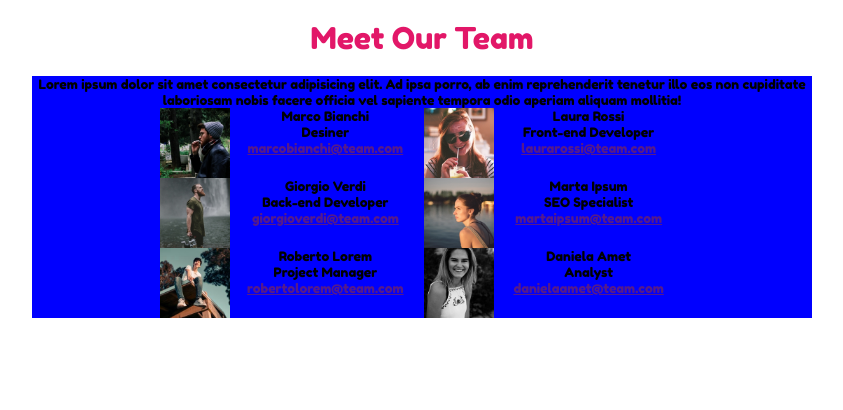
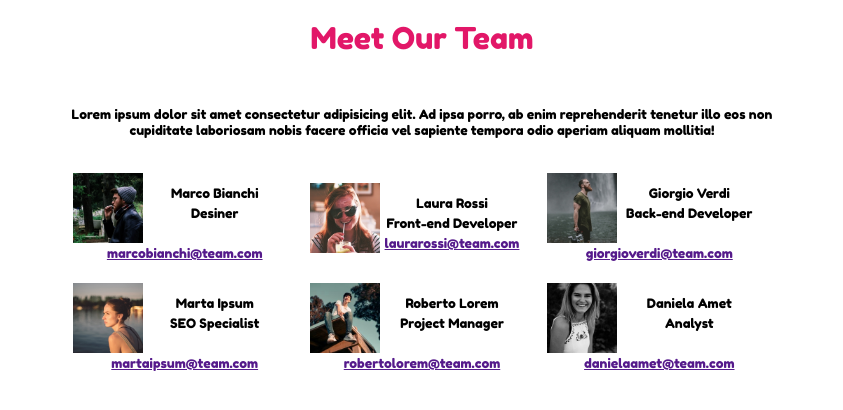
Before and after one commit to Emanuela91/html-css-float-cards, a plain HTML site: page index.html in a window 1280 px wide. Shown: the whole page, without its empty margins (218-1061 px from the left). Drawn offline with Linux system fonts and the light colour scheme.

```diff
--- a/css/style.css
+++ b/css/style.css
@@ -19,9 +19,9 @@
 .container{
     margin: auto 250px;
     text-align: center;
+    min-height: 150px;
     /* DEBUG */
-    background-color: blue;
-    min-height: 150px;
+    /* background-color: blue;*/
 }
 
 /* lorem rules */
@@ -29,6 +29,10 @@
     content: "";
     display: table;
     clear: both;
+}
+
+.lorem{
+    padding: 30px;
 }
 
 /* img rules */
@@ -42,15 +46,20 @@ section img {
     width: 70px;
     float: left;
     vertical-align: middle;
+    display: inline-block;
 }
 
-.role{
-    vertical-align: middle;
-}
 
 /* marco e tutti gli altri */
 .person{
     display: inline-block;
     vertical-align: middle;
-    width: calc(100% / 3);
+    width: calc(30%);
+    padding: 5px
 }
+
+.role{
+    vertical-align: middle;
+    padding: 10px;
+    line-height: 20px;
+}
```
